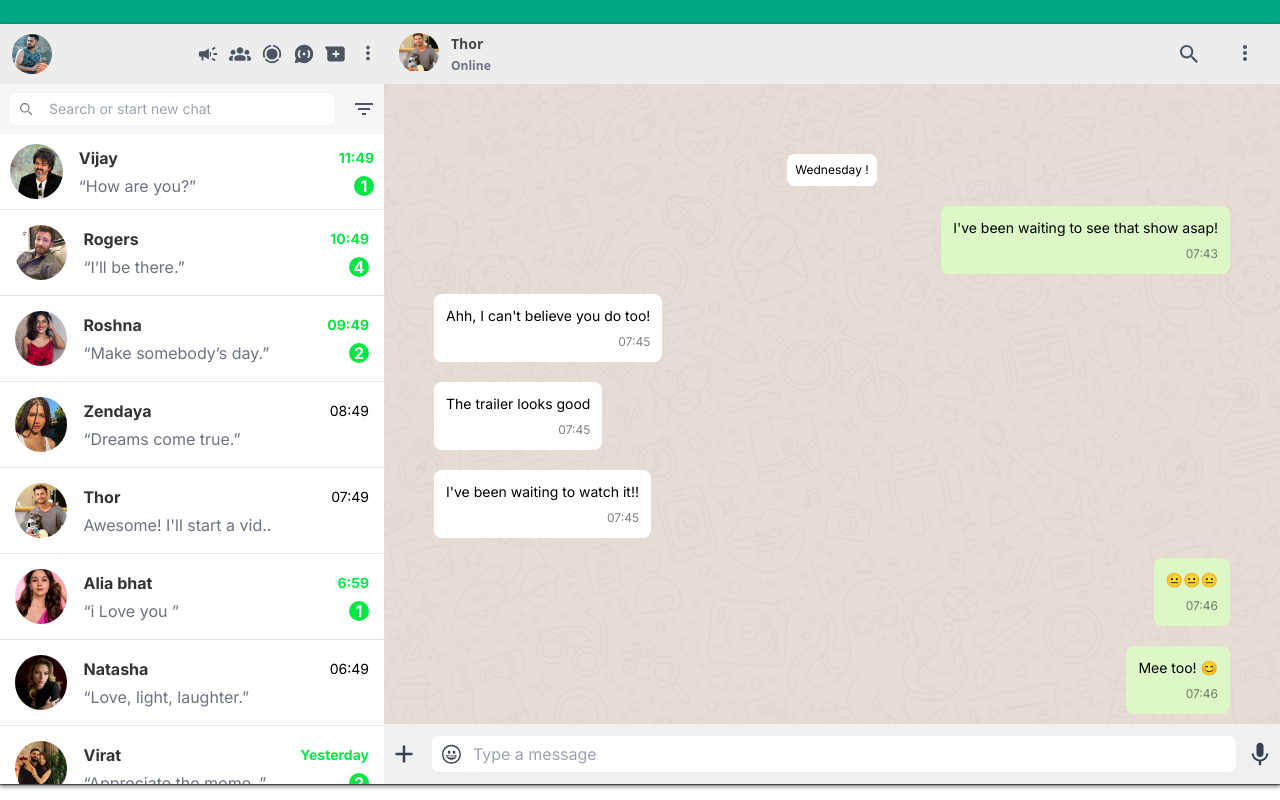
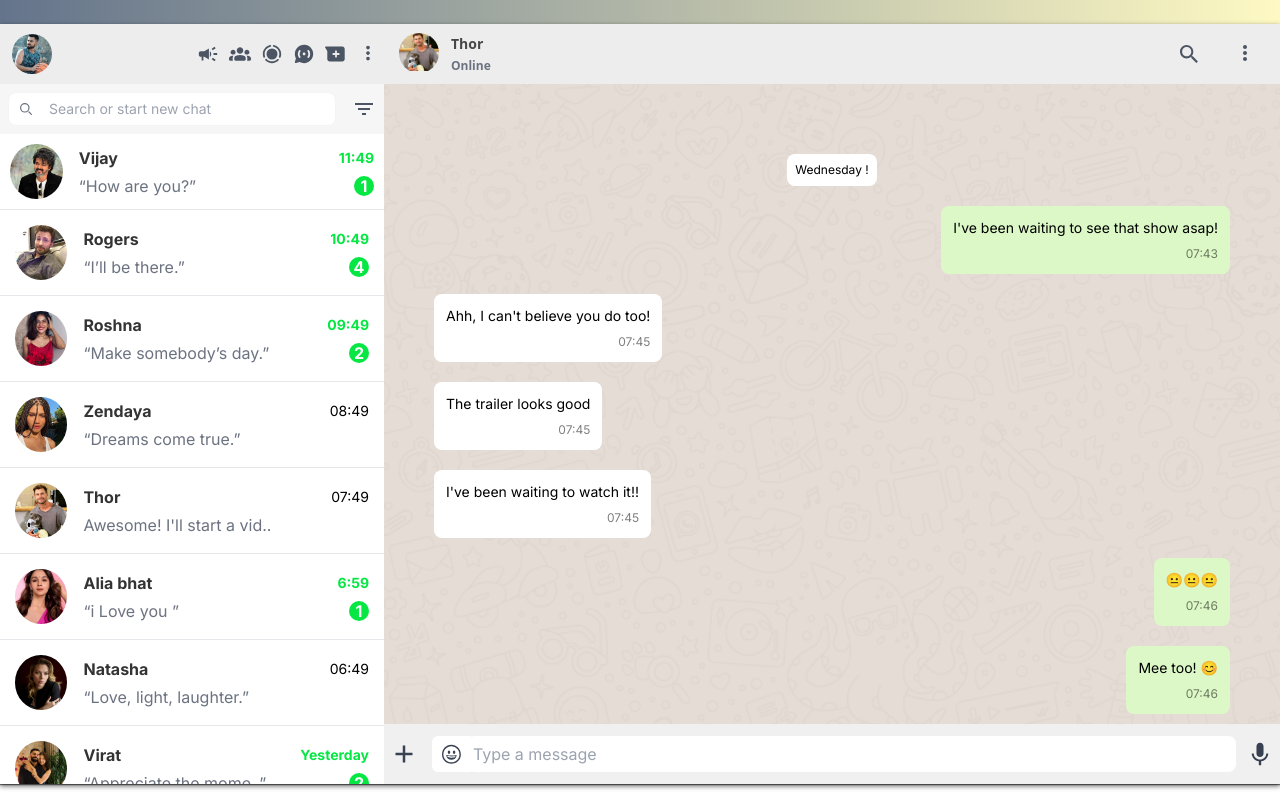
Before and after one commit to Hariprasath390/Whatsapp-messenger, a Next.js app: page / in a window 1280 px wide. Built offline with nearby package versions, Linux system fonts and the light colour scheme.

Commit message:
changd bg

```diff
--- a/src/app/WhatsApp.js
+++ b/src/app/WhatsApp.js
@@ -42,7 +42,7 @@
 
   return (
     <div>
-      <div className=" w-[100%]  h-[20%] absolute bg-[#00a883] hidden md:block"></div>
+      <div className=" w-[100%]  h-[20%] absolute bg-gradient-to-r from-slate-500 to-yellow-100 hidden md:block"></div>
       <div className="flex justify-center items-center">
         <div className="main-container md:mt-6 ">
           <div className="md:relative w-[30%] h-[100%] flex-[30%] bg-[#fff] sticky top-0 ">
@@ -270,7 +270,7 @@
             </div>
 
             <div
-              className="flex justify-between items-center bg-[#f6f6f6]"
+              className="flex justify-between items-center bg-[#f6f6f6] z-50"
               onClick={toggleIcon}
             >
               {isSearch ? (
@@ -356,7 +356,7 @@
               </button>
             </div>
 
-            <div className=" overflow-y-scroll scrollbar sm:h-[calc(100%-110px)]  ">
+            <div className=" sm:overflow-y-scroll overflow-hidden scrollbar sm:h-[calc(100%-110px)] h-screen ">
               <div className=" flex items-center  border-b border-gray-200 p-[10px]">
                 <div className="img-box ">
                   <Image
```
